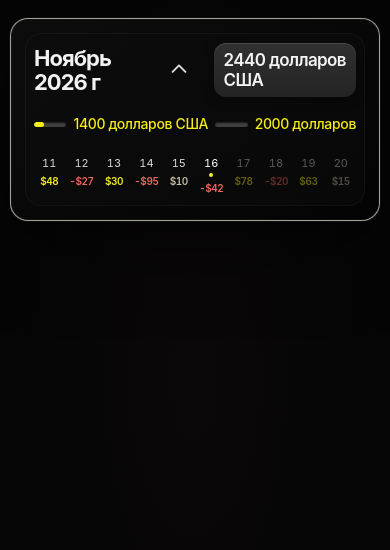
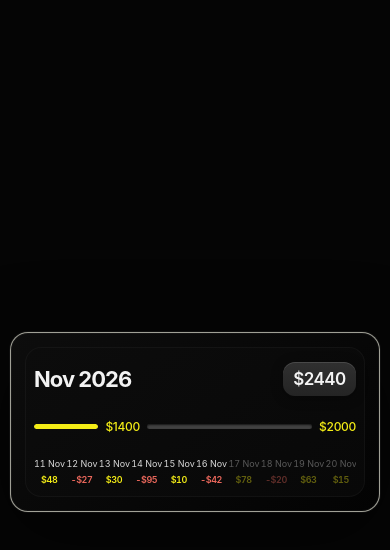
Before and after one commit to Romanbali/sendbox, a plain HTML site: page index.html in a window 390 px wide. Drawn offline with Linux system fonts and the light colour scheme.

Commit message:
Match compact calendar to supplied reference screenshot

```diff
--- a/index.html
+++ b/index.html
@@ -1,10 +1,9 @@
 <!doctype html>
-<html lang="ru" translate="no">
+<html lang="en">
 <head>
   <meta charset="utf-8">
   <meta name="viewport" content="width=device-width, initial-scale=1">
   <meta name="theme-color" content="#050505">
-  <meta name="google" content="notranslate">
   <meta name="description" content="Minimal dark monthly performance calendar with animated expansion.">
   <title>Monthly Performance — Nov 2026</title>
   <style>
@@ -26,13 +25,13 @@
     html { min-height: 100%; background: var(--bg); }
     body {
       margin: 0; min-height: 100vh; display: grid; place-items: center;
-      padding: 28px 18px; background: radial-gradient(ellipse at 50% 45%, #0b080a 0%, #050505 62%);
+      padding: 24px 18px; background: #050505;
       color: var(--text); font-family: Inter, ui-sans-serif, system-ui, -apple-system, BlinkMacSystemFont, "Segoe UI", sans-serif;
       -webkit-font-smoothing: antialiased;
     }
     button { font: inherit; }
     .card {
-      width: min(100%, 984px); padding: 26px 28px 28px;
+      width: min(100%, 984px); padding: 24px 25px 26px;
       border: 1px solid rgba(220,220,205,.72); border-radius: 23px;
       background: linear-gradient(145deg, rgba(13,13,13,.98), rgba(3,3,3,.99));
       box-shadow: 0 0 0 1px rgba(255,255,255,.045), 0 22px 80px rgba(0,0,0,.55), inset 0 0 0 1px rgba(255,255,255,.035);
@@ -43,7 +42,7 @@
       background: linear-gradient(145deg, #0c0c0c, #080808);
       box-shadow: inset 0 0 0 1px rgba(255,255,255,.035);
     }
-    .topline { display:flex; align-items:center; gap:18px; min-height:44px; }
+    .topline { position:relative; display:flex; align-items:center; gap:18px; min-height:44px; }
     .month { margin:0; font-size: clamp(23px, 3vw, 34px); line-height:1.1; font-weight:650; letter-spacing:-.045em; }
     .spacer { flex:1; }
     .total {
@@ -53,7 +52,7 @@
       box-shadow: inset 0 1px 0 rgba(255,255,255,.12), 0 2px 12px rgba(0,0,0,.35);
     }
     .toggle {
-      width:42px; height:42px; display:grid; place-items:center; border:0; border-radius:10px;
+      position:absolute; width:1px; height:1px; overflow:hidden; clip-path:inset(50%); white-space:nowrap; border:0; border-radius:10px;
       color:#dedede; background:transparent; cursor:pointer; transition:background .2s ease, transform .55s var(--ease);
       order:2;
     }
@@ -62,6 +61,10 @@
     .toggle svg { width:22px; height:22px; transition:transform .5s var(--ease); }
     .card[aria-expanded="true"] .toggle svg { transform:rotate(180deg); }
     .total { order:3; }
+    .progress .track:first-child { flex:0 0 32%; }
+    .progress .track:first-child .fill { width:100%; }
+    .progress .track:nth-of-type(2) { flex:1; }
+    .month { cursor:pointer; }
     .progress {
       display:flex; align-items:center; gap:10px; margin:24px 0 0;
       min-height:12px;
@@ -70,7 +73,7 @@
       height:5px; flex:1; min-width:0; overflow:hidden; border-radius:10px; background:var(--line);
       box-shadow:inset 0 1px 2px rgba(0,0,0,.7);
     }
-    .fill { width:32%; height:100%; border-radius:inherit; background:var(--yellow); box-shadow:0 0 7px rgba(244,237,22,.18); }
+    .fill { width:100%; height:100%; border-radius:inherit; background:var(--yellow); box-shadow:0 0 7px rgba(244,237,22,.18); }
     .amount { color:var(--yellow); font-size:17px; line-height:1; font-weight:550; white-space:nowrap; letter-spacing:-.025em; }
     .amount.end { margin-left:0; }
     .compact {
@@ -85,8 +88,7 @@
     .negative { color:var(--red); }
     .neutral { color:#c6bfa4; }
     .future { opacity:.38; }
-    .today .date { color:#fff; }
-    .today .date::after { content:""; display:block; width:4px; height:4px; margin:3px auto 0; border-radius:50%; background:var(--yellow); }
+
     .calendar-wrap {
       display:grid; grid-template-rows:0fr; opacity:0; transform:translateY(-8px);
       transition:grid-template-rows .62s var(--ease), opacity .35s ease, transform .55s var(--ease), margin .55s var(--ease);
@@ -116,17 +118,18 @@
     .card[aria-expanded="true"] .calendar-inner { animation:calendar-in .65s var(--ease) both; }
     @keyframes calendar-in { from { opacity:.35; transform:translateY(8px); } to { opacity:1; transform:translateY(0); } }
     @media (max-width:700px) {
-      body { padding:18px 10px; align-items:start; }
+      body { padding:18px 10px; align-items:center; }
       .card { padding:14px; border-radius:18px; }
       .surface { padding:10px 9px 12px; }
-      .month { font-size:25px; }
+      .month { font-size:25px; white-space:nowrap; }
       .total { min-width:82px; padding:7px 10px; font-size:19px; }
       .toggle { width:34px; height:38px; }
       .progress { margin-top:20px; gap:7px; }
-      .amount { font-size:14px; }
+      .progress .track:first-child { flex-basis:20%; }
+      .amount { font-size:12px; }
       .compact { gap:2px; margin-top:24px; }
-      .day-mini .date { font-size:12px; }
-      .day-mini .value { font-size:clamp(10px,2vw,12px); margin-top:6px; }
+      .day-mini .date { font-size:clamp(8px,1.7vw,12px); }
+      .day-mini .value { font-size:clamp(9px,1.8vw,12px); margin-top:6px; }
       .calendar-inner { padding-top:22px; }
       .weekdays,.calendar-grid { gap:5px; }
       .weekday { font-size:11px; }
@@ -138,8 +141,8 @@
     @media (max-width:390px) {
       .month { font-size:22px; }
       .total { min-width:73px; font-size:17px; }
-      .day-mini .date { font-size:11px; }
-      .day-mini .value { font-size:10px; }
+      .day-mini .date { font-size:9px; }
+      .day-mini .value { font-size:9px; }
       .day-cell .value { font-size:11px; }
       .calendar-grid { grid-auto-rows:minmax(58px,1fr); }
     }
@@ -150,26 +153,26 @@
 </head>
 <body>
   <main class="card" id="performanceCard" aria-expanded="false">
-    <section class="surface" aria-label="Календарь результатов за месяц">
+    <section class="surface" aria-label="Monthly performance calendar">
       <header class="topline">
-        <h1 class="month">Ноябрь<br>2026 г</h1>
+        <h1 class="month" id="monthToggle">Nov 2026</h1>
         <span class="spacer"></span>
-        <button class="toggle" id="calendarToggle" type="button" aria-label="Открыть календарь ноября" aria-controls="calendarPanel" aria-expanded="false">
+        <button class="toggle" id="calendarToggle" type="button" aria-label="Open full November calendar" aria-controls="calendarPanel" aria-expanded="false">
           <svg viewBox="0 0 24 24" fill="none" aria-hidden="true"><path d="m5 14 7-7 7 7" stroke="currentColor" stroke-width="2.1" stroke-linecap="round" stroke-linejoin="round"/></svg>
         </button>
-        <div class="total" aria-label="Итого 2440 долларов США">2440 долларов<br>США</div>
+        <div class="total" aria-label="Total">$2440</div>
       </header>
 
-      <div class="progress" aria-label="Прогресс: 1400 из 2000">
+      <div class="progress" aria-label="Progress: 1400 of 2000">
         <div class="track"><div class="fill"></div></div>
-        <span class="amount">1400 долларов США</span>
+        <span class="amount">$1400</span>
         <div class="track"><div class="fill" style="width:0"></div></div>
-        <span class="amount end">2000 долларов</span>
+        <span class="amount end">$2000</span>
       </div>
 
-      <section class="compact" id="compactDays" aria-label="Последние десять дней ноября"></section>
+      <section class="compact" id="compactDays" aria-label="Last ten days of November"></section>
 
-      <section class="calendar-wrap" id="calendarPanel" aria-label="Полный календарь за месяц" inert>
+      <section class="calendar-wrap" id="calendarPanel" aria-label="Full monthly calendar" inert>
         <div class="calendar-clip">
           <div class="calendar-inner">
             <div class="weekdays" aria-hidden="true">
@@ -197,7 +200,7 @@
       const pad = n => String(n).padStart(2, "0");
       const key = d => d.getFullYear()+"-"+pad(d.getMonth()+1)+"-"+pad(d.getDate());
       const amount = n => (n < 0 ? "-$" + Math.abs(n) : "$" + n);
-      const tone = n => n < 0 ? "negative" : n >= 20 ? "positive" : "neutral";
+      const tone = n => n < 0 ? "negative" : "positive";
       const isFuture = d => d > TODAY;
       const compact = document.getElementById("compactDays");
       const grid = document.getElementById("calendarGrid");
@@ -209,7 +212,7 @@
         const d = new Date(YEAR, MONTH, day), v = values[key(d)];
         const item = document.createElement("div");
         item.className = "day-mini" + (day === 16 ? " today" : "") + (isFuture(d) ? " future" : "");
-        item.innerHTML = '<span class="date">'+day+'</span><span class="value '+tone(v)+'">'+amount(v)+'</span>';
+        item.innerHTML = '<span class="date">'+day+' Nov</span><span class="value '+tone(v)+'">'+amount(v)+'</span>';
         compact.appendChild(item);
       }
 
@@ -234,6 +237,7 @@
         panel.inert = !expanded;
       }
       toggle.addEventListener("click", () => setExpanded(card.getAttribute("aria-expanded") !== "true"));
+      document.getElementById("monthToggle").addEventListener("click", () => setExpanded(card.getAttribute("aria-expanded") !== "true"));
       document.addEventListener("keydown", event => {
         if (event.key === "Escape" && card.getAttribute("aria-expanded") === "true") {
           setExpanded(false); toggle.focus();
```
